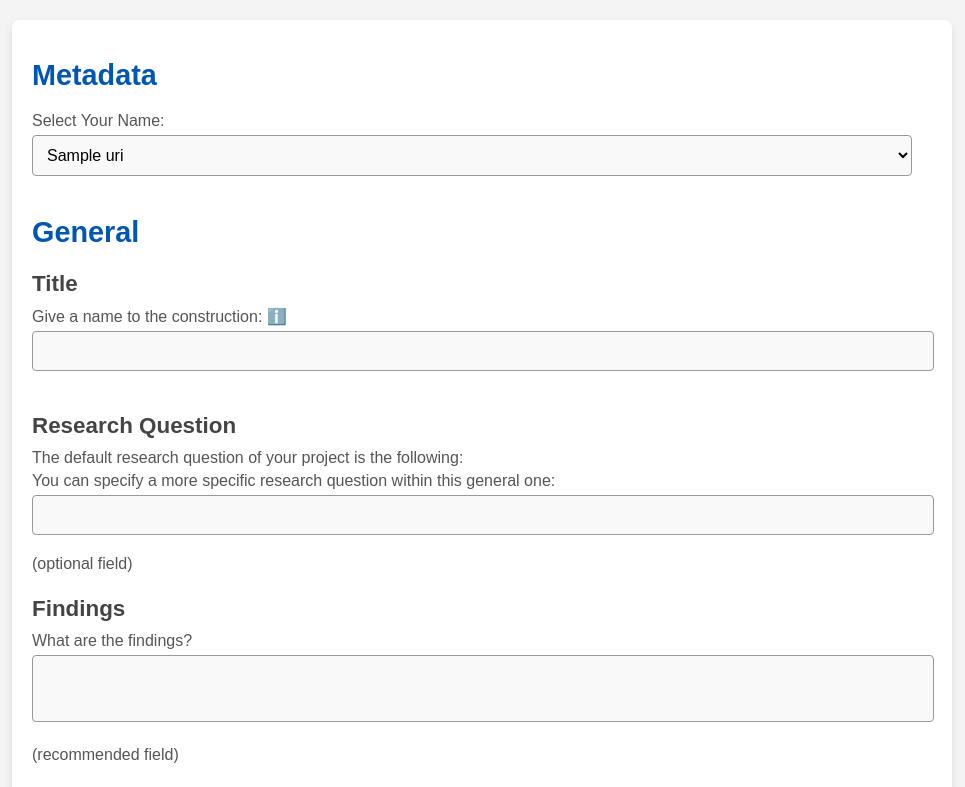
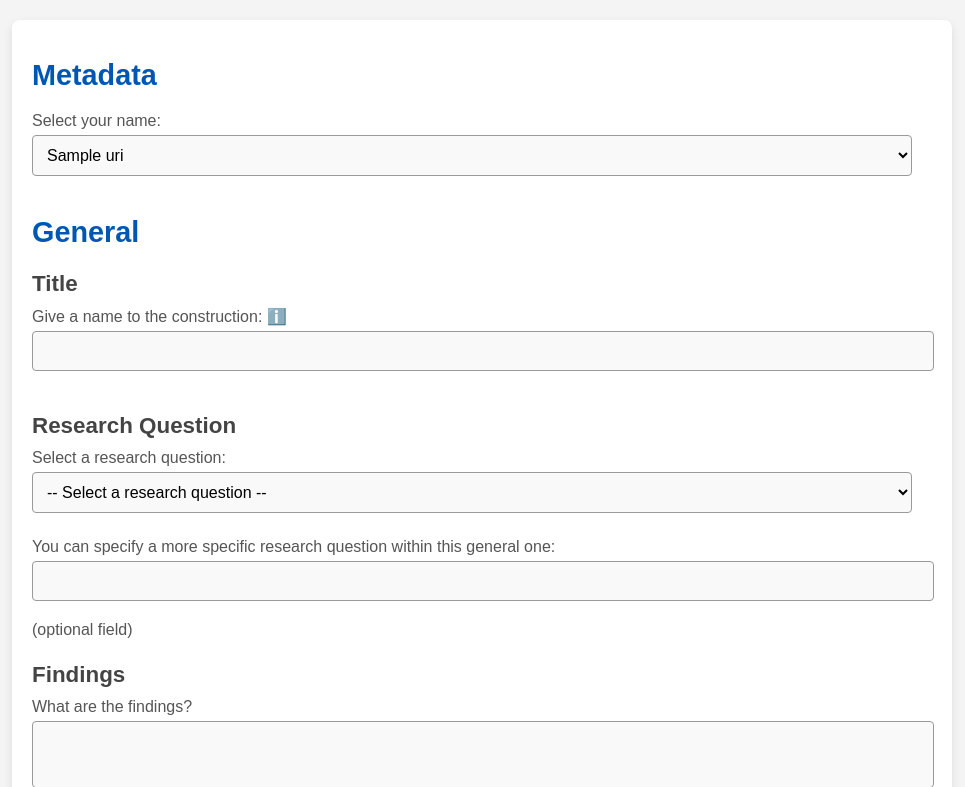
Before and after one commit to ElodieWinckel/RCxn, a Flask app: template app_form/templates/app_form/form.html in a window 1280 px wide. Shown: the top 787 px of the page, without its empty margins (158-1123 px from the left). Run offline with Flask 3, Linux system fonts and the light colour scheme; the template is opened without the code that fills it: most values are stand-ins (such as "Sample title", 1, 10 or a date in 2020).

Commit message:
In the form, users now select their research question from a drop-down menu (allows multiple RQ)

```diff
--- a/app_form/templates/app_form/form.html
+++ b/app_form/templates/app_form/form.html
@@ -8,7 +8,7 @@
       <form action="{{ url_for('app_form.form_submit') }}" method="POST">
         <h1>Metadata</h1>
         <div>
-          <label for="uri">Select Your Name:</label>
+          <label for="uri">Select your name:</label>
           <select id="uri" name="uri" onchange="generateProjectName(this.value)" required>
             {% for uri, name in uris %}
               <option value="{{ uri }}">{{ name }}</option>
@@ -27,11 +27,11 @@
         </div>
         <h3>Research Question</h3>
         <div>
-          The default research question of your project is the following:
+          <label for="project-select">Select a research question:</label>
+          <select id="project-select" name="projectId">
+            <option value="">-- Select a research question --</option>
+          </select>
         </div>
-        <div id="project-container"></div>
-        <!-- Hidden input to store the ProjectID -->
-        <input type="hidden" id="project-id" name="projectId">
         <div>
           <label for="Rquestion">You can specify a more specific research question within this general one:</label>
           <input type="text" id="Rquestion" name="Rquestion">
@@ -194,24 +194,25 @@
       const projects = {{ projects|tojson|safe }};
 
       function generateProjectName(uri) {
-        const container = document.getElementById('project-container');
-        const projectId = `Project_${uri}`;
-        const projectIdInput = document.getElementById('project-id');
-        let projectFound = false;
+          const projectSelect = document.getElementById('project-select');
+          projectSelect.innerHTML = '<option value="">-- Select a research question --</option>'; // Clear existing options
 
-        for (let i = 0; i < projects.length; i++) {
-          if (projects[i][0] === projectId) {
-            container.textContent = projects[i][1];
-            projectIdInput.value = projectId;
-            projectFound = true;
-            break;
+          const projectIdPrefix = `Project_${uri}`;
+          let projectFound = false;
+
+          projects.forEach(([projectId, projectName]) => {
+              if (projectId.startsWith(projectIdPrefix)) {
+                  const option = document.createElement('option');
+                  option.value = projectId;
+                  option.textContent = projectName;
+                  projectSelect.appendChild(option);
+                  projectFound = true;
+              }
+          });
+
+          if (!projectFound) {
+              projectSelect.innerHTML += '<option value="">No projects found</option>';
           }
-        }
-
-        if (!projectFound) {
-          container.textContent = 'Project not found';
-          projectIdInput.value = '';
-        }
       }
 
       function generateFields() {
```
Also changed, not shown: app_form/routes.py (+12 -7 lines), 5 other files.
